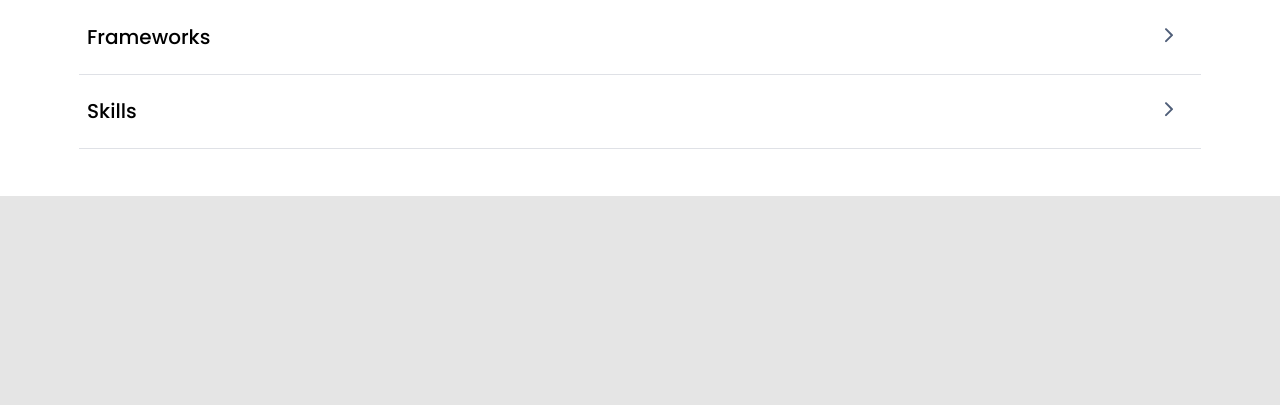
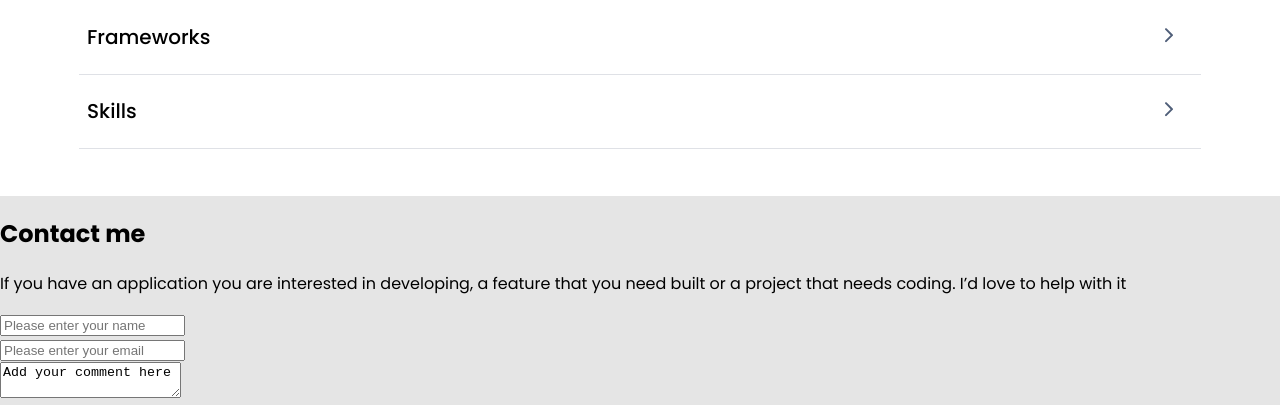
Before and after one commit to mrprotocoll/microverse-portfolio, a website: page index.html in a window 1280 px wide. Shown: the part 6352-6757 px from the top of the page. Before the commit the page ends 6548 px from the top, so only its background shows below. Drawn offline with Linux system fonts and the light colour scheme.

Commit message:
Add form layout

```diff
--- a/index.html
+++ b/index.html
@@ -200,5 +200,20 @@
             </div>
         </section>
     </main>
+    <footer>
+        <h2>Contact me</h2>
+        <p>If you have an application you are interested in developing, a feature that you need built or a project that needs coding. I’d love to help with it </p>
+        <form action="#" method="post">
+            <div>
+                <input type="text" id="name" name="user_name" placeholder="Please enter your name"/>
+            </div>
+            <div>
+                <input type="email" id="mail" name="@gmail.com" placeholder="Please enter your email"/>
+            </div>
+            <div>
+                <textarea name="comment">Add your comment here</textarea>
+            </div>
+        </form>
+    </footer>
 </body>
 </html>
```
